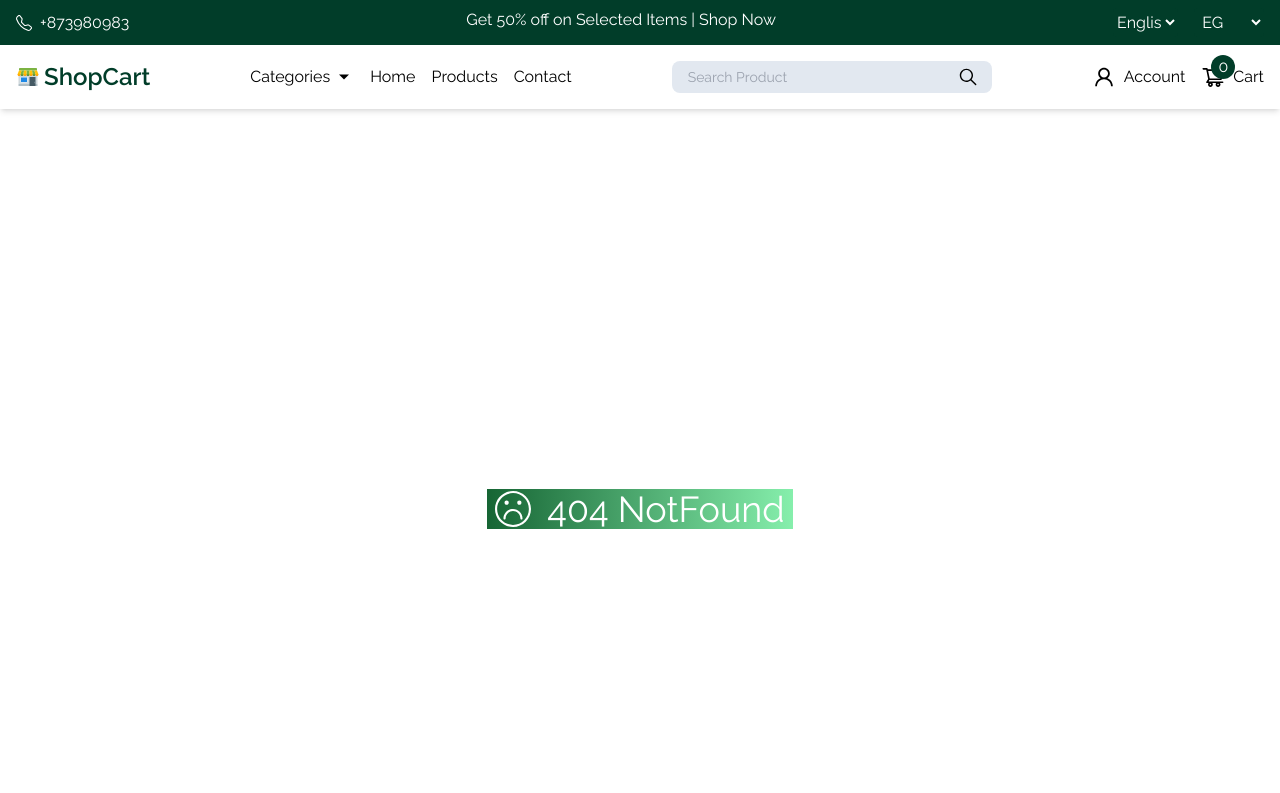
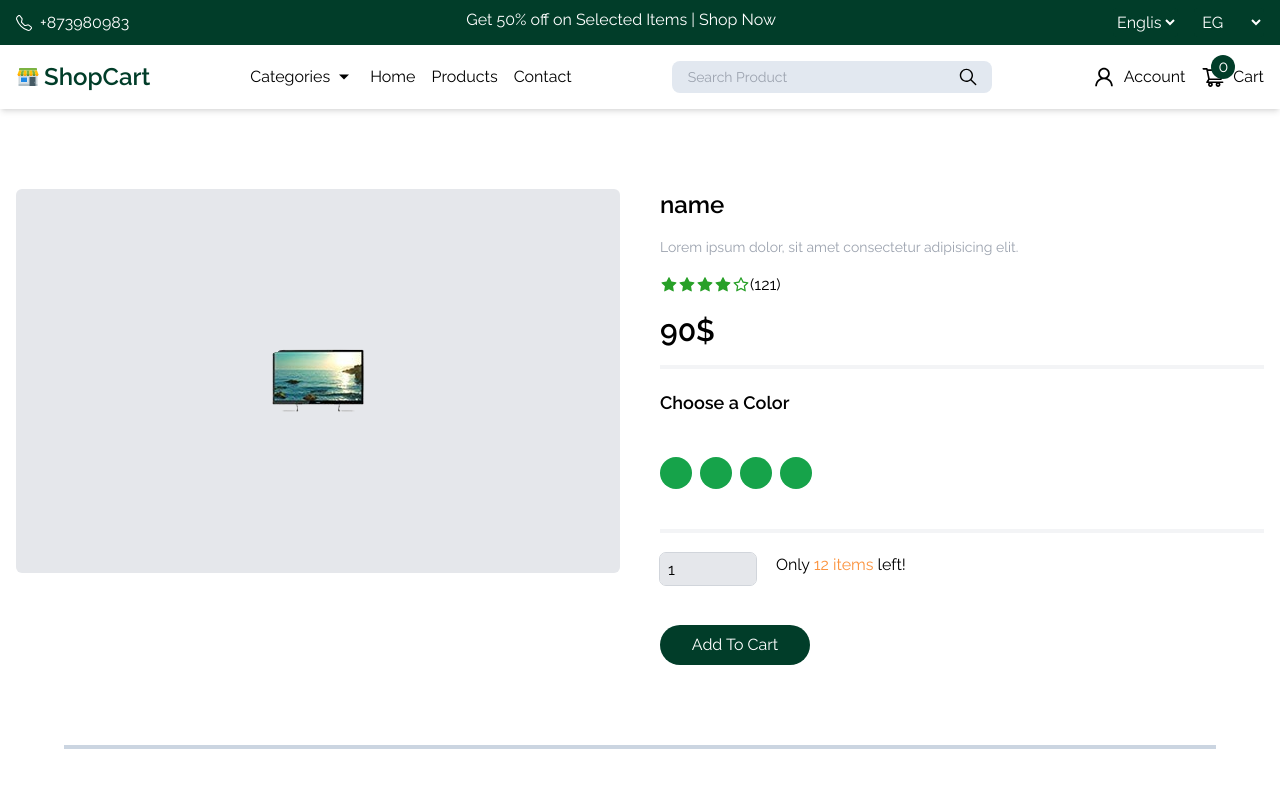
Before and after one commit to ibrahim2375/E-Commerce-React-Front-End, a React (Vite) app: page /product/0 in a window 1280 px wide. Shown: the top 793 px of the page. Built offline with nearby package versions, Linux system fonts and the light colour scheme; data requests are answered from the project's data file.

Commit message:
update single product page

```diff
--- a/package.json
+++ b/package.json
@@ -17,6 +17,7 @@
     "react": "^18.2.0",
     "react-dom": "^18.2.0",
     "react-icons": "^4.7.1",
+    "react-image-zoom": "^1.3.1",
     "react-paginate": "^8.1.4",
     "react-redux": "^8.0.5",
     "react-router-dom": "^6.8.1",
--- a/src/App.jsx
+++ b/src/App.jsx
@@ -1,7 +1,7 @@
 //router
 import { BrowserRouter as Router, Routes, Route } from "react-router-dom";
 //animation
-import { AnimatePresence, motion } from "framer-motion";
+import { AnimatePresence } from "framer-motion";
 //import Lyout general design
 import Layout from "./components/Layouts/Layout";
 import Home from "./pages/Home";
@@ -10,6 +10,7 @@ import Login from "./pages/Login";
 import Register from "./pages/Register";
 import Cart from "./pages/Cart";
 import NotFound from "./pages/NotFound";
+import SingleProduct from "./pages/SingleProduct";
 function App() {
   return (
     <div className="app">
@@ -19,6 +20,7 @@ function App() {
             <Route path="/" element={<Layout />}>
               <Route index element={<Home />} />
               <Route path="products" element={<Products />} />
+              <Route path="product/:id" element={<SingleProduct />} />
               <Route path="login" element={<Login />} />
               <Route path="register" element={<Register />} />
               <Route path="cart" element={<Cart />} />
--- a/src/components/Cart/CartComponent.jsx
+++ b/src/components/Cart/CartComponent.jsx
@@ -3,6 +3,7 @@
 import { MdOutlineDeleteOutline } from "react-icons/md";
 //redux
 import { useDispatch, useSelector } from "react-redux";
+import { Link } from "react-router-dom";
 import * as Actions from "../../redux/reducers";
 function CartComponent({ cart }) {
   const cart_data = useSelector((state) => state.cart);
@@ -37,13 +38,16 @@ function CartComponent({ cart }) {
             {/* item informtion */}
             <div className="item_info flex gap-5 lg:gap-10">
               {/* image */}
-              <div className="image w-24 sm:h-24 relative bg-gray-300 rounded-lg">
+              <Link
+                to={`/product/${data?.id}`}
+                className="image w-24 sm:h-24 relative bg-gray-300 rounded-lg"
+              >
                 <img
                   src={`${data?.img}`}
                   alt="product_img"
                   className="object-contain w-full h-full"
                 />
-              </div>
+              </Link>
               {/* info */}
               <div className="product_info flex flex-col gap-2">
                 <h3>{data?.name}</h3>
--- a/src/components/Layouts/Footer.jsx
+++ b/src/components/Layouts/Footer.jsx
@@ -29,7 +29,7 @@ function Footer() {
             )}
           </p>
           <h1>Accepted Payments</h1>
-          <img src="paymentMethod.png" alt="payment method img" className="w-40 object-contain" />
+          <img src="/paymentMethod.png" alt="payment method img" className="w-40 object-contain" />
         </div>
         {/* footer links data */}
         <div className="about_us">
--- a/src/components/Layouts/Product.jsx
+++ b/src/components/Layouts/Product.jsx
@@ -1,7 +1,7 @@
 import React, { useState } from "react";
 //icons
 import { AiOutlineHeart } from "react-icons/ai";
-import { AiTwotoneHeart } from "react-icons/ai";
+// import { AiTwotoneHeart } from "react-icons/ai";
 import { AiFillStar } from "react-icons/ai";
 import { AiOutlineStar } from "react-icons/ai";
 //functions
@@ -9,10 +9,10 @@ import { truncate } from "../../functions/Truncate";
 //redux
 import { useDispatch, useSelector } from "react-redux";
 import * as Actions from "../../redux/reducers";
-//skeleton
-import Skeleton from "../../skeleton/Skeleton";
+
 //css
 import "../../css/Layouts/Product.css";
+import { Link } from "react-router-dom";
 function Product({ id, img, name, price, quantity }) {
   const dispatch = useDispatch();
   const cart = useSelector((state) => state.cart);
@@ -23,14 +23,17 @@ function Product({ id, img, name, price, quantity }) {
   };
   return (
     <div className="product">
-      <div className="product_image relative  rounded-md mb-2 grid place-content-center">
+      <Link
+        to={`/product/${id}`}
+        className="product_image relative  rounded-md mb-2 grid place-content-center"
+      >
         {/* faviorite icon */}
         <div className="favorite_icon p-2 w-8 h-8 rounded-full bg-white grid place-content-center absolute top-2 right-2">
           <AiOutlineHeart className="text-xl text-slate-400" />
         </div>
         {/* img */}
         <img src={`${img}`} alt="product_img" className="object-contain" />
-      </div>
+      </Link>
       {/* product info */}
       <div className="product_info ">
         <div className="head flex items-center justify-between mt-2">
@@ -44,9 +47,13 @@ function Product({ id, img, name, price, quantity }) {
           )}
         </p>
         <div className="stars flex items-center gap-0 ">
-          {Array.from({ length: 5 }).map((star, i) => (
-            <AiFillStar key={i} className="text-lg filled_star" />
-          ))}
+          {Array.from({ length: 5 }).map((star, i) =>
+            i < 4 ? (
+              <AiFillStar key={i} className="text-lg filled_star" />
+            ) : (
+              <AiOutlineStar key={i} className="text-lg filled_star" />
+            )
+          )}
           <p>(121)</p>
         </div>
         <button
--- a/src/components/Layouts/Select.jsx
+++ b/src/components/Layouts/Select.jsx
@@ -38,8 +38,8 @@ function Select({ list, title }) {
                 style={{ backgroundColor: l?.bg_color }}
               >
                 <img
-                  src={`${l?.img}`}
-                  alt=""
+                  src={`/${l?.img}`}
+                  alt="img"
                   className="w-full h-full object-contain"
                 />
               </div>
--- /dev/null
+++ b/src/components/SingleProduct/ProductImage.jsx
@@ -0,0 +1,25 @@
+import React from "react";
+//zoom image
+// import ReactImageZoom from "react-image-zoom";
+//css
+import "../../css/SingleProduct/ProductImage.css";
+function ProductImage({ data, loading }) {
+  //   const props = {
+  //     width: 400,
+  //     height: 250,
+  //     zoomWidth: 500,
+  //     img: "https://th.bing.com/th/id/OIP.JDa_1X-NqdM1K-bZxp99DQHaEo?pid=ImgDet&rs=1",
+  //   };
+  return (
+    <div
+      className={`product_Single_page_image object-cover relative bg-no-repeat rounded-md mb-2 grid
+      place-content-center bg-gray-200 h-96 ${loading && "animate-pulse"}`}
+    >
+      {!loading && (
+        <img src={`/${data?.img}`} alt="img" className="w-full h-full" />
+      )}
+    </div>
+  );
+}
+
+export default ProductImage;
--- /dev/null
+++ b/src/components/SingleProduct/ProductInfo.jsx
@@ -0,0 +1,86 @@
+import { useState } from "react";
+//functions
+import { truncate } from "../../functions/Truncate";
+//icons
+import { AiFillStar } from "react-icons/ai";
+import { AiOutlineStar } from "react-icons/ai";
+//redux
+import * as Actions from "../../redux/reducers";
+import { useDispatch } from "react-redux";
+//css
+import "../../css/SingleProduct/ProductInfo.css";
+
+function ProductInfo({ product, loading }) {
+  const [quantity, setQuantity] = useState(1);
+  const dispatch = useDispatch();
+  //handle add items to cart
+  const handleAddToCart = async () => {
+    await dispatch(Actions.addToCart({ ...product, quantity }));
+  };
+  return (
+    <div className="product_Info flex flex-col gap-5">
+      <div className="main_data flex flex-col gap-4">
+        {/*title  */}
+        <h1 className="text-2xl font-extrabold">{product?.name}</h1>
+        {/* description */}
+        <p className="text-sm text-gray-400 w-full md:w-96">
+          {truncate(`${product?.description}`, 140)}
+        </p>
+        {/* stars */}
+        <div className="stars flex items-center gap-0 ">
+          {Array.from({ length: 5 }).map((star, i) =>
+            i < 4 ? (
+              <AiFillStar key={i} className="text-lg filled_star" />
+            ) : (
+              <AiOutlineStar key={i} className="text-lg filled_star" />
+            )
+          )}
+          <p>(121)</p>
+        </div>
+        {/* price */}
+        <h1 className="text-3xl font-extrabold">{product?.price}$</h1>
+        {/* divider */}
+        <div className="h-1 bg-gray-100 w-full"></div>
+      </div>
+      <div className="avilable_colors">
+        <h2 className="text-lg font-bold">Choose a Color</h2>
+        {/* colors */}
+        <div className="flex gap-2 my-10">
+          {Array(4)
+            .fill(0)
+            .map((_, i) => (
+              <div
+                key={i}
+                className="h-8 w-8 bg-green-600 rounded-full cursor-pointer"
+              ></div>
+            ))}
+        </div>
+        {/* divider */}
+        <div className="h-1 bg-gray-100 w-full"></div>
+      </div>
+      <div className="quantity_and_add_to_cart flex flex-col gap-10">
+        {/* quantity */}
+        <div className="flex gap-5">
+          {/* input quantity */}
+          <input
+            type="number"
+            defaultValue={1}
+            onChange={(e) => setQuantity(e.target.value)}
+            className="outline outline-1 outline-gray-300 pl-2 rounded-md bg-gray-200 w-24 h-8"
+          />
+          <p>
+            Only <span className="text-orange-400">12 items</span> left!
+          </p>
+        </div>
+        <button
+          onClick={handleAddToCart}
+          className="add_to_cart_single_btn py-2 px-3 rounded-full"
+        >
+          Add To Cart
+        </button>
+      </div>
+    </div>
+  );
+}
+
+export default ProductInfo;
--- /dev/null
+++ b/src/css/SingleProduct/ProductImage.css
@@ -0,0 +1,9 @@
+/* .product_Single_page_image div .js-image-zoom__zoomed-area {
+  background-repeat: no-repeat;
+  background-position: center center;
+}
+.product_Single_page_image div img {
+  object-fit: cover;
+  top: 0;
+  left: 0;
+} */
--- /dev/null
+++ b/src/css/SingleProduct/ProductInfo.css
@@ -0,0 +1,15 @@
+.add_to_cart_single_btn {
+  background-color: var(--primary-color);
+  color: var(--secondary-color);
+  width: 150px;
+  transition: all 0.4s ease-in-out;
+  -webkit-transition: all 0.4s e;
+  -moz-transition: all 0.4s e;
+  -ms-transition: all 0.4s e;
+  -o-transition: all 0.4s e;
+}
+.add_to_cart_single_btn:hover {
+  color: var(--primary-color);
+  background-color: var(--secondary-color);
+  outline: 1px solid var(--primary-color);
+}
--- /dev/null
+++ b/src/pages/SingleProduct.jsx
@@ -0,0 +1,32 @@
+import React, { useState } from "react";
+//router
+import { useParams } from "react-router-dom";
+//hook
+import UseFetch from "../Hooks/UseFetch";
+
+//components
+import ProductImage from "../components/SingleProduct/ProductImage";
+import ProductInfo from "../components/SingleProduct/ProductInfo";
+
+function SingleProduct() {
+  const params = useParams();
+  const { data, loading, error } = UseFetch(`/products/${params?.id}`);
+
+  return (
+    <div className="single_product flex flex-col lg:flex-row gap-10  py-20 container mx-auto px-4">
+      {/* product image */}
+      <div className="flex-1">
+        <ProductImage data={data} loading={loading} />
+      </div>
+      {/* product Information */}
+      <div className="flex-1">
+        <ProductInfo
+          product={data}
+          loading={loading}
+        />
+      </div>
+    </div>
+  );
+}
+
+export default SingleProduct;
```
Also changed, not shown: 1 other file (tests, documents, lock files or other folders).
